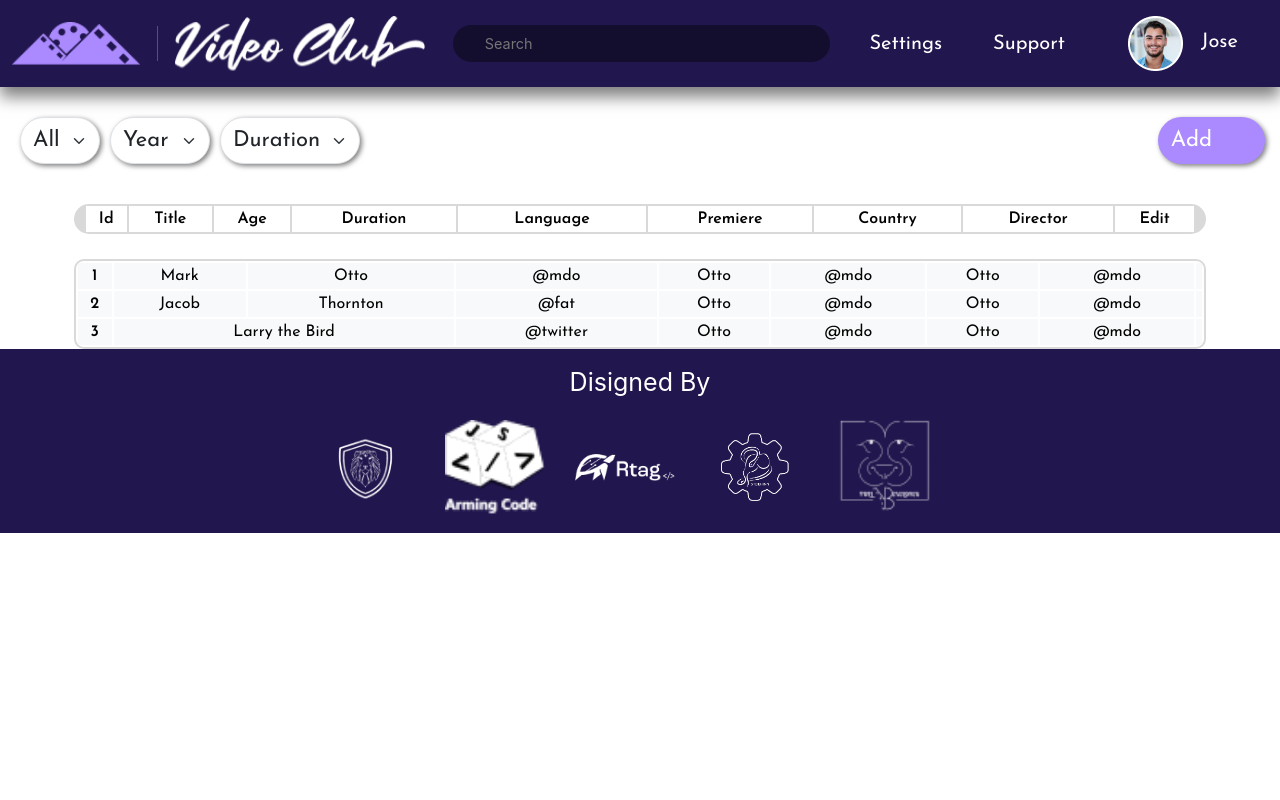
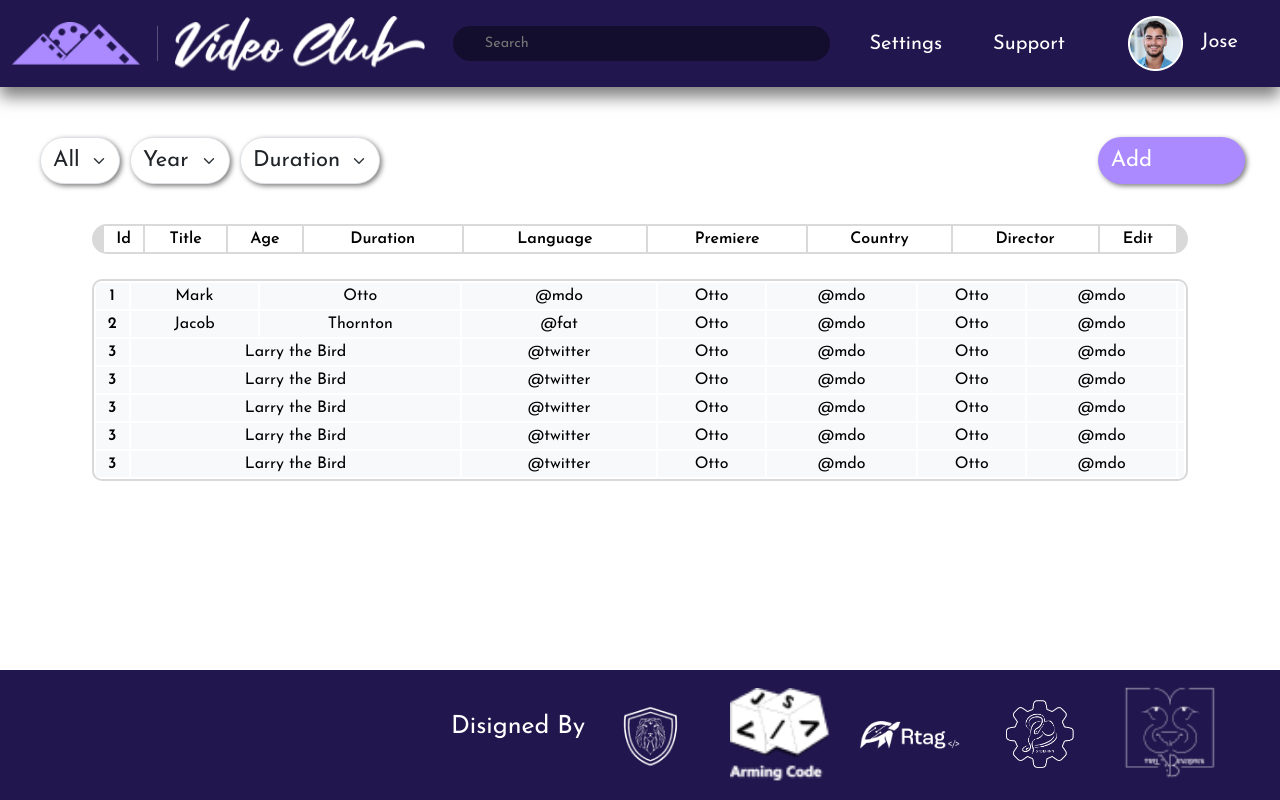
Before and after one commit to JhonattanSSG01/CRUD_clubMovies, a React (Create React App) app in the folder front_end/: page / in a window 1280 px wide. Built offline with nearby package versions, Linux system fonts and the light colour scheme; the HTML template or start-up script is replaced by a standard one.

Commit message:
Arreglando estilos con root

```diff
--- a/front_end/src/components/Footer/footer.css
+++ b/front_end/src/components/Footer/footer.css
@@ -1,13 +1,14 @@
+/* Footer */
 footer > .container-fluid {
   padding: 15px;
-  background-color: #21164d;
+  background-color: var(--backgroundPrincipal);
   display: flex;
   flex-direction: column;
   justify-content: center;
 }
 
 p {
-  color: #fff;
+  color: var(--colorGlobalLigth);
   font-size: 25px;
 }
 
@@ -16,8 +17,9 @@ p {
   margin: 0 15px;
 }
 
-@media only screen and (min-width: 480px) {
-  .container-fluid {
+/* Responsive > 480px */
+@media only screen and (min-width: 850px) {
+  footer > .container-fluid {
     flex-direction: row;
     align-items: center;
     justify-content: flex-end;
--- a/front_end/src/components/Header/Header.jsx
+++ b/front_end/src/components/Header/Header.jsx
@@ -47,13 +47,13 @@ const Header = () => {
             >
               <ul className="navbar-nav  mb-lg-0">
                 <li className="nav-item">
-                  <i className="ri-settings-4-line icon"></i>
-                  <a className="nav-link link" href="#">
+                  <i className="ri-settings-4-line icon set"></i>
+                  <a className="nav-link link " href="#">
                     Settings
                   </a>
                 </li>
                 <li className="nav-item">
-                  <i className="ri-notification-3-line icon"></i>
+                  <i className="ri-notification-3-line icon sup"></i>
                   <a className="nav-link link" href="#">
                     Support
                   </a>
--- a/front_end/src/components/Header/header.css
+++ b/front_end/src/components/Header/header.css
@@ -1,7 +1,6 @@
-@import url("https://fonts.googleapis.com/css2?family=Josefin+Sans:wght@200;300;400;600&display=swap");
-
+/* Header Nav */
 header > .navbar {
-  background-color: #21164d;
+  background-color: var(--backgroundPrincipal);
   box-shadow: 0px 10px 15px rgba(0, 0, 0, 0.5);
 }
 
@@ -14,7 +13,7 @@ header > .navbar {
 }
 
 .container-fluid > .navbar-brand {
-  color: #fff;
+  color: var(--colorGlobalLigth);
   display: flex;
   flex-direction: row;
   align-items: center;
@@ -25,22 +24,23 @@ header > .navbar {
   transform: rotate(90deg);
 }
 
+/* Button Nav */
 .navbar-toggler {
   border: none;
   outline: none;
-  background-color: #ab8aff;
+  background-color: var(--backgroundSecondary);
   opacity: 0.4;
 }
 
-/* From uiverse.io by @satyamchaudharydev */
-/* removing default style of button */
+/* Seacrh */
 
 .form button {
   border: none;
   background: none;
-  color: #8b8ba7;
+  color: #D9D9D9;
 }
-/* styling of whole input container */
+
+/* Input Container */
 .form {
   position: relative;
   width: 400px;
@@ -53,7 +53,8 @@ header > .navbar {
   background-color: rgba(0, 0, 0, 0.4);
   order: 4;
 }
-/* styling of Input */
+
+/* Input */
 .input-control {
   font-size: 0.9rem;
   background-color: transparent;
@@ -63,13 +64,14 @@ header > .navbar {
   padding-block: 0.7em;
   border: none;
   outline: none;
-  color: #fff;
+  color: var(--colorGlobalLigth);
 }
-/* styling of animated border */
+
+/*Animated Border */
 .form:before {
   content: "";
   position: absolute;
-  background: #805ee6;
+  background: var(--backgroundSecondary);
   transform: scaleX(0);
   transform-origin: center;
   width: 100%;
@@ -79,7 +81,8 @@ header > .navbar {
   border-radius: 1px;
   transition: transform 0.3s ease;
 }
-/* Hover on Input */
+
+/* Hove Input */
 .form:focus-within {
   border-radius: 1px;
 }
@@ -89,16 +92,17 @@ header > .navbar {
   outline: none;
   background-color: transparent;
 }
-/* here is code of animated border */
+
 .form:focus-within:before {
   transform: scale(1);
 }
 
-/* close button shown when typing */
+/* Button x */
 .input-control:not(:placeholder-shown) {
   opacity: 1;
   visibility: visible;
 }
+
 /*nav*/
 .collapse {
   flex-grow: 0;
@@ -112,14 +116,13 @@ header > .navbar {
 
 .nav-item > .icon {
   margin-right: 5px;
-  color: #ab8aff;
+  color: var(--backgroundSecondary);
   font-size: 30px;
 }
 
 .nav-item > .nav-link {
-  color: #fff;
+  color: var(--colorGlobalLigth);
   font-size: 20px;
-  font-family: "Josefin Sans", sans-serif;
 }
 
 .nav-item:not(:nth-child(3)) {
@@ -127,18 +130,21 @@ header > .navbar {
 }
 
 .nav-item > .link:hover {
-  color: #ab8aff;
+  color: var(--backgroundSecondary);
   transform: scale(1.1);
 }
 
 .nav-item > .dropLink:hover {
-  color: #ab8aff;
+  color: var(--backgroundSecondary);
 }
+
+/* Dropdown porfile */
 
 .dropdown .porfile {
   margin: 0 18px 0 10px;
 }
 
+/* Icon */
 .arrow {
   position: absolute;
   top: 0;
@@ -151,6 +157,7 @@ header > .navbar {
   width: 135px;
 }
 
+/* Responsive > 480px */
 @media screen and (min-width: 480px){
   .form {
     width: 30%;
@@ -159,7 +166,9 @@ header > .navbar {
   }
 }
 
+/* Responsive > 850px */
 @media screen and (min-width: 850px){
+  /* Nav */
   .navbar > .container-fluid{
     flex-wrap: nowrap;
   }
@@ -182,15 +191,24 @@ header > .navbar {
     width: 50px;
   }
 
+  .container-line > .line-side {
+    width: 35px;
+  }
+
   .arrow {
     right: -15px;
   }
 
-  .navbar .logoT {
-    animation: ol 2s infinite;
+  .dropLink{
+    width: 150px;
   }
 
-  @keyframes ol {
+  /* Animation Logo Tipo*/
+  .navbar .logoT {
+    animation: moveSide 5s infinite;
+  }
+
+  @keyframes moveSide {
     0% {
       transform: skew(0deg);
     }
@@ -199,11 +217,12 @@ header > .navbar {
     }
   }
 
-  .icon {
-    animation: oli 2s infinite;
+  /* Animation icons navbar*/
+  .set {
+    animation: rotateSettings 1.5s linear infinite;
   }
 
-  @keyframes oli {
+  @keyframes rotateSettings {
     0% {
       transform: rotate(0deg);
     }
@@ -235,14 +254,24 @@ header > .navbar {
       transform: rotate(320deg);
     }
     100% {
-      transform: skew(360deg);
+      transform: rotate(360deg);
     }
   }
 
-  .container-line > .line-side {
-    width: 35px;
+  /* Animation icons navbar*/
+  .sup {
+    animation: rotateSupport 2s linear infinite;
   }
-  .dropLink{
-    width: 150px;
+
+  @keyframes rotateSupport {
+    0% {
+      transform: translate(0);
+    }
+    50% {
+      transform: translateX(2px);
+    }
+    100% {
+      transform: translateX(-1px);
+    }
   }
 }
--- a/front_end/src/components/Main/Table.jsx
+++ b/front_end/src/components/Main/Table.jsx
@@ -98,6 +98,58 @@ const Table = () => {
                   <i className="ri-delete-bin-5-line"></i>
                 </td>
               </tr>
+              <tr>
+                <th scope="row">3</th>
+                <td colspan="2">Larry the Bird</td>
+                <td>@twitter</td>
+                <td>Otto</td>
+                <td>@mdo</td>
+                <td>Otto</td>
+                <td>@mdo</td>
+                <td>
+                  <i className="ri-edit-line"></i>
+                  <i className="ri-delete-bin-5-line"></i>
+                </td>
+              </tr>
+              <tr>
+                <th scope="row">3</th>
+                <td colspan="2">Larry the Bird</td>
+                <td>@twitter</td>
+                <td>Otto</td>
+                <td>@mdo</td>
+                <td>Otto</td>
+                <td>@mdo</td>
+                <td>
+                  <i className="ri-edit-line"></i>
+                  <i className="ri-delete-bin-5-line"></i>
+                </td>
+              </tr>
+              <tr>
+                <th scope="row">3</th>
+                <td colspan="2">Larry the Bird</td>
+                <td>@twitter</td>
+                <td>Otto</td>
+                <td>@mdo</td>
+                <td>Otto</td>
+                <td>@mdo</td>
+                <td>
+                  <i className="ri-edit-line"></i>
+                  <i className="ri-delete-bin-5-line"></i>
+                </td>
+              </tr>
+              <tr>
+                <th scope="row">3</th>
+                <td colspan="2">Larry the Bird</td>
+                <td>@twitter</td>
+                <td>Otto</td>
+                <td>@mdo</td>
+                <td>Otto</td>
+                <td>@mdo</td>
+                <td>
+                  <i className="ri-edit-line"></i>
+                  <i className="ri-delete-bin-5-line"></i>
+                </td>
+              </tr>
             </tbody>
           </table>
         </div>
--- a/front_end/src/components/Main/table.css
+++ b/front_end/src/components/Main/table.css
@@ -1,9 +1,10 @@
-@import url("https://fonts.googleapis.com/css2?family=Josefin+Sans:wght@200;300;400;600&display=swap");
-
+/* Main */
 main {
-  font-family: "Josefin Sans", sans-serif;
+  min-height: calc(100vh - 217px);
+  padding: 20px;
 }
 
+/* Buttons Filter */
 .form-select {
   margin: 0 5px;
   border-radius: 40px;
@@ -22,6 +23,7 @@ main {
   width: 120px;
 }
 
+/* Hover Buttons */
 .form-select:hover {
   background-color: rgba(230, 230, 230, 0.5);
   outline: none;
@@ -39,27 +41,10 @@ main {
   margin: 15px 0;
 }
 
-@media only screen and (min-width: 480px) {
-  .all {
-    width: 80px;
-  }
-  .year {
-    width: 100px;
-  }
-  .duration {
-    width: 140px;
-  }
-  .container-buttons {
-    flex-direction: row;
-    align-items: center;
-    justify-content: space-between;
-    margin: 15px;
-  }
-}
-
+/* Button Add */
 .btn {
-  background-color: #ab8aff;
-  color: #fff;
+  background-color: var(--backgroundSecondary);
+  color: var(--colorGlobalLigth);
   border-radius: 50px;
   font-size: clamp(16px, 5vw, 22px);
   box-shadow: 2px 2px 5px rgba(0, 0, 0, 0.5);
@@ -69,8 +54,8 @@ main {
 }
 
 .btn:hover {
-  background-color: #21164d;
-  color: #fff;
+  background-color: var(--backgroundPrimary);
+  color: var(--colorGlobalLigth);
   transform: scale(0.95);
   transition: all 0.5s;
   box-shadow: inset 2px 2px 5px rgba(255, 255, 255, 0.5);
@@ -90,7 +75,7 @@ main {
   width: 95%;
   margin: 25px auto;
   background-color: #d9d9d9;
-  color: #000;
+  color: var(--colorGlobalDark);
   border-radius: 40px;
   padding: 0 10px;
   border-collapse: separate;
@@ -108,3 +93,30 @@ main {
 .table > .head {
   margin: 15px 0;
 }
+
+/* Responsive > 480px */
+@media only screen and (min-width: 480px) {
+  .all {
+    width: 80px;
+  }
+  .year {
+    width: 100px;
+  }
+  .duration {
+    width: 140px;
+  }
+  .container-buttons {
+    flex-direction: row;
+    align-items: center;
+    justify-content: space-between;
+    margin: 15px;
+  }
+}
+
+/* Responsive > 760px */
+@media only screen and (min-width: 768px) {
+  .btn > .icon {
+    font-size: clamp(16px, 5vw, 2px);
+    margin-left: 80px;
+  }
+}
--- a/front_end/src/index.css
+++ b/front_end/src/index.css
@@ -1,8 +1,16 @@
+@import url("https://fonts.googleapis.com/css2?family=Josefin+Sans:wght@200;300;400;600&display=swap");
+
+:root{
+  --colorGlobalLigth: #FFF;
+  --colorGlobalDark: #000;
+  --backgroundPrincipal: #21164D;
+  --backgroundSecondary: #AB8AFF;
+  --fontPrincipal: "Josefin Sans", sans-serif;
+}
+
 body {
   margin: 0;
-  font-family: -apple-system, BlinkMacSystemFont, 'Segoe UI', 'Roboto', 'Oxygen',
-    'Ubuntu', 'Cantarell', 'Fira Sans', 'Droid Sans', 'Helvetica Neue',
-    sans-serif;
+  font-family: var(--fontPrincipal);
   -webkit-font-smoothing: antialiased;
   -moz-osx-font-smoothing: grayscale;
   /* background-image: url(./components/assets/back.png);
```
